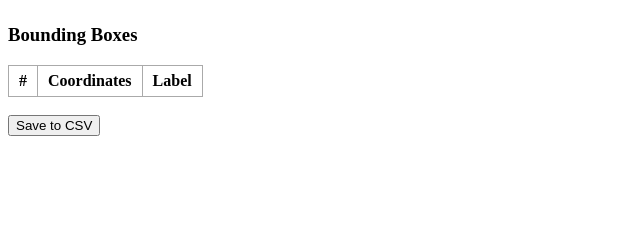
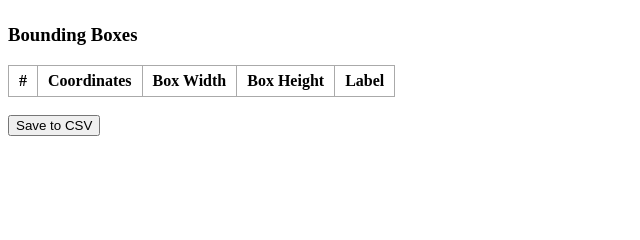
Before and after one commit to Pixels2bytes/LabelMe, a Flask app: page /annotate/1 in a window 1280 px wide. Shown: the part 371-611 px from the top of the page, without its empty margins (0-640 px from the left). Run offline with Flask 3, Linux system fonts and the light colour scheme; lists and menus that the app fills with data are empty.

Commit message:
update: Added width and height capture

```diff
--- a/app.py
+++ b/app.py
@@ -2,6 +2,7 @@ from flask import Flask, render_template, request, redirect, url_for
 import os
 import csv
 from werkzeug.utils import secure_filename
+from PIL import Image
 
 app = Flask(__name__)
 
@@ -9,11 +10,15 @@ UPLOAD_FOLDER = 'static/uploads'
 CSV_FILE = 'annotations.csv'
 os.makedirs(UPLOAD_FOLDER, exist_ok=True)
 
-# Initialize CSV with header if not exist
+# Initialize CSV with new header if it doesn't exist
 if not os.path.exists(CSV_FILE):
     with open(CSV_FILE, 'w', newline='') as f:
         writer = csv.writer(f)
-        writer.writerow(["file", "label", "coordinates"])
+        writer.writerow([
+            "file", "label", "coordinates",
+            "box_width", "box_height",
+            "image_width", "image_height"
+        ])
 
 @app.route('/', methods=['GET', 'POST'])
 def upload_image():
@@ -29,19 +34,27 @@ def upload_image():
 @app.route('/annotate/<filename>', methods=['GET', 'POST'])
 def annotate_image(filename):
     if request.method == 'POST':
-        boxes = request.form.get('boxes')  # JSON string list of boxes
-        labels = request.form.get('labels')  # JSON string list of labels
+        import json
+        boxes = json.loads(request.form.get('boxes'))  # List of dicts {x1, y1, x2, y2}
+        labels = json.loads(request.form.get('labels'))  # List of strings
 
-        import json
-        boxes = json.loads(boxes)
-        labels = json.loads(labels)
+        img_path = os.path.join(UPLOAD_FOLDER, filename)
+        img = Image.open(img_path)
+        img_width, img_height = img.size
 
-        # Write to CSV
+        # Write to CSV with box width/height and image width/height
         with open(CSV_FILE, 'a', newline='') as f:
             writer = csv.writer(f)
             for box, label in zip(boxes, labels):
-                coords = f"({box['x1']}, {box['y1']}, {box['x2']}, {box['y2']})"
-                writer.writerow([filename, label, coords])
+                x1, y1, x2, y2 = box['x1'], box['y1'], box['x2'], box['y2']
+                coords = f"({x1}, {y1}, {x2}, {y2})"
+                box_width = x2 - x1
+                box_height = y2 - y1
+                writer.writerow([
+                    filename, label, coords,
+                    box_width, box_height,
+                    img_width, img_height
+                ])
 
         return "Saved!"
 
--- a/templates/annotate.html
+++ b/templates/annotate.html
@@ -8,19 +8,9 @@
             border: 2px solid black;
             cursor: crosshair;
         }
-
-        #boxList {
-            margin-top: 20px;
-        }
-
-        table {
-            border-collapse: collapse;
-        }
-
-        th, td {
-            padding: 6px 10px;
-            border: 1px solid #aaa;
-        }
+        #boxList { margin-top: 20px; }
+        table { border-collapse: collapse; }
+        th, td { padding: 6px 10px; border: 1px solid #aaa; }
     </style>
 </head>
 <body>
@@ -37,6 +27,8 @@
         <tr>
             <th>#</th>
             <th>Coordinates</th>
+            <th>Box Width</th>
+            <th>Box Height</th>
             <th>Label</th>
         </tr>
     </table>
@@ -106,17 +98,22 @@ function redraw() {
 
 function addBoxToTable(box) {
     const table = document.getElementById("boxesTable");
+    const row = table.insertRow(-1);
 
-    const row = table.insertRow(-1);
     const idxCell = row.insertCell(0);
     const coordCell = row.insertCell(1);
-    const labelCell = row.insertCell(2);
+    const widthCell = row.insertCell(2);
+    const heightCell = row.insertCell(3);
+    const labelCell = row.insertCell(4);
 
     const id = boxes.length;
+    const boxWidth = box.x2 - box.x1;
+    const boxHeight = box.y2 - box.y1;
 
     idxCell.innerText = id;
-
     coordCell.innerText = `(${box.x1}, ${box.y1}, ${box.x2}, ${box.y2})`;
+    widthCell.innerText = boxWidth;
+    heightCell.innerText = boxHeight;
 
     const input = document.createElement("input");
     input.type = "text";
@@ -124,12 +121,10 @@ function addBoxToTable(box) {
     input.oninput = (e) => {
         labels[id - 1] = e.target.value;
     };
-
     labelCell.appendChild(input);
 }
 
 function submitBoxes() {
-    // ensure all boxes collected
     document.getElementById("boxesInput").value = JSON.stringify(boxes);
     document.getElementById("labelsInput").value = JSON.stringify(labels);
     document.getElementById("saveForm").submit();
```
